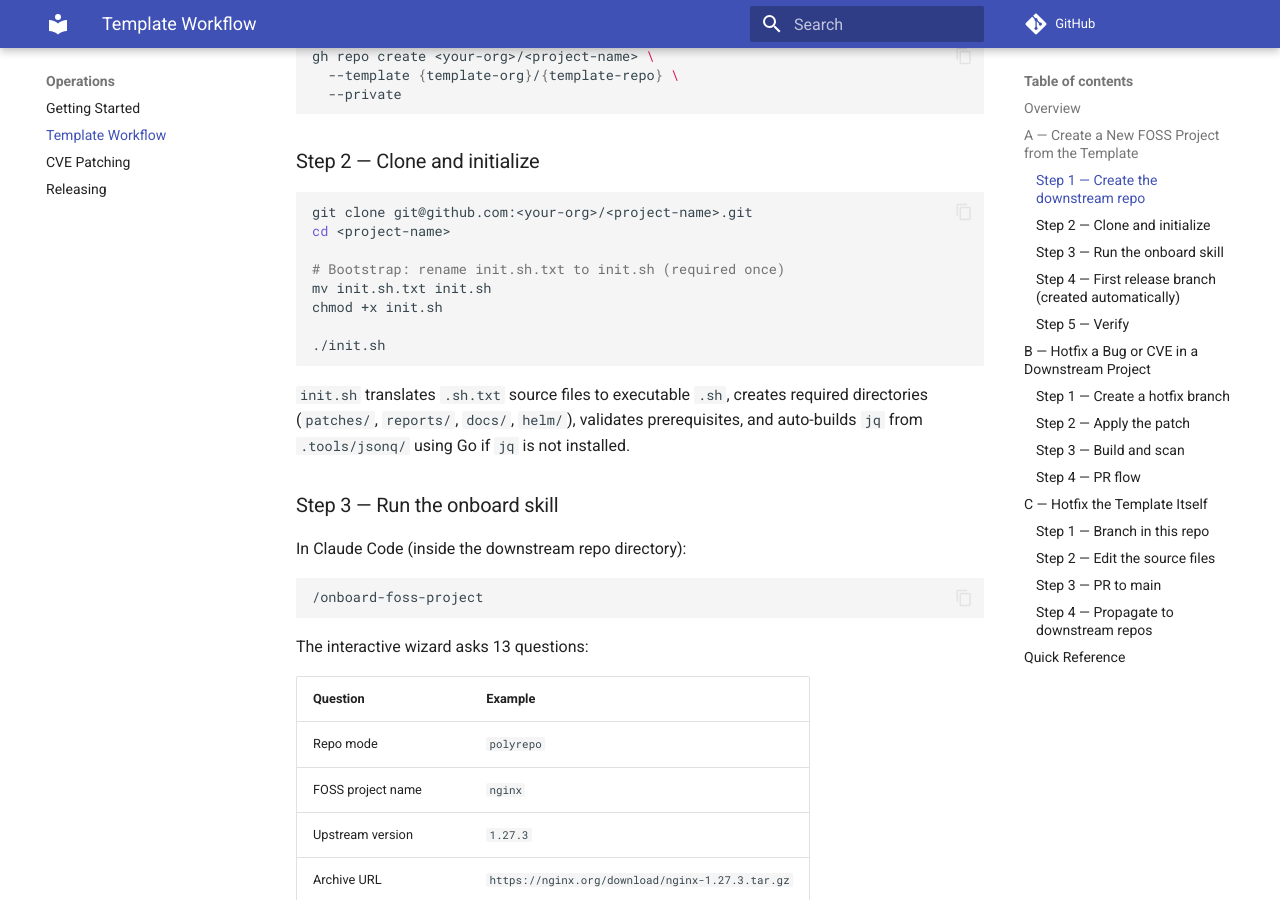
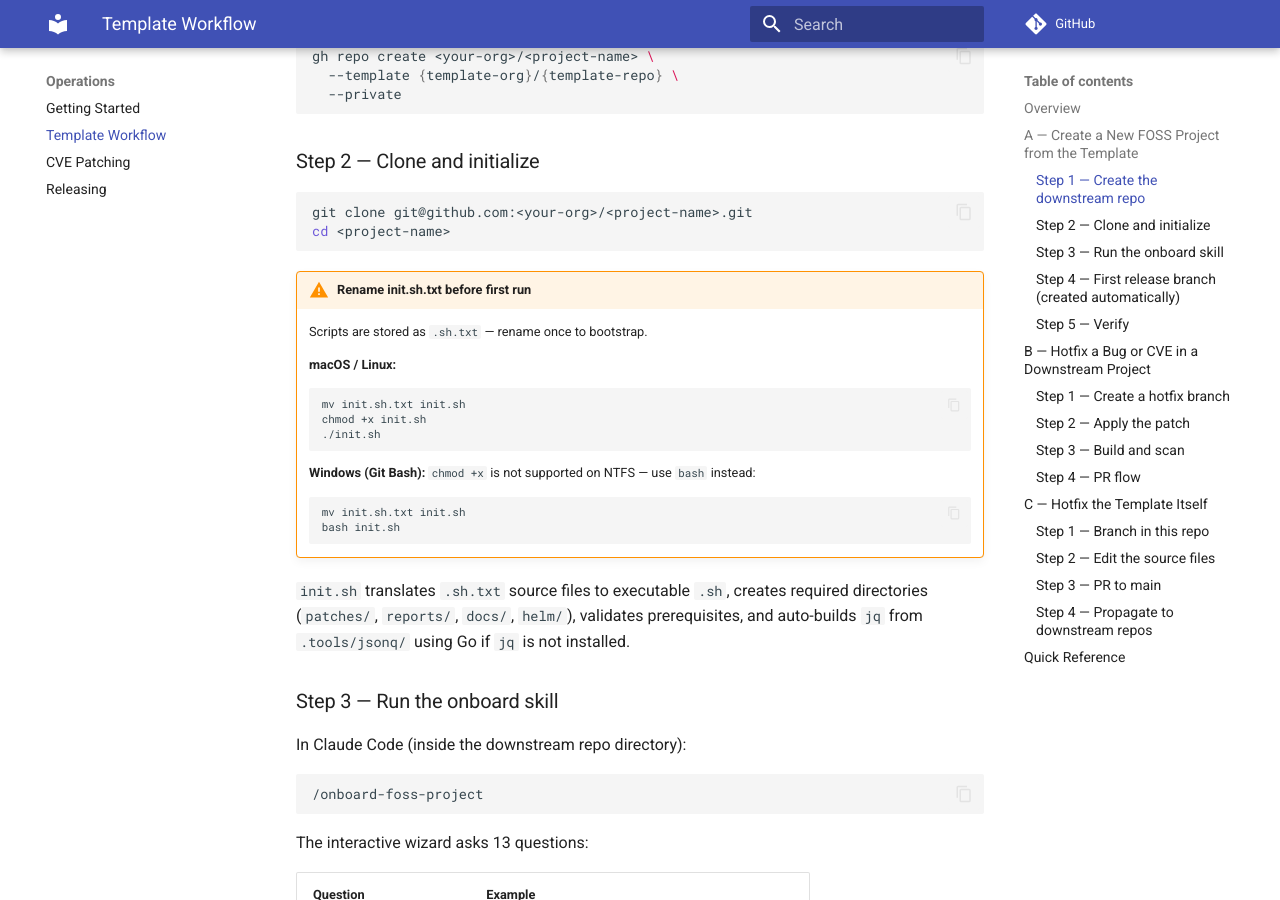
Before and after one commit to potkei/foss-ai-boilerplate-template, an MkDocs documentation site: the page built from docs/operations/template-workflow.md, in a window 1280 px wide and 900 px high, scrolled down 1301 px. Built offline with MkDocs 1.6.1 and Material for MkDocs 9.7.7, drawn with Linux system fonts in a browser that asks for light colours; comment, search, counter and statistics services are not loaded; some of the changed text lies outside the part shown.

Commit message:
docs: add prominent rename warning for init.sh.txt with Windows guidance
- Add admonition blocks in getting-started, index, and template-workflow
  explaining the manual .sh.txt → .sh rename step before first run
- Split macOS/Linux vs Windows Git Bash instructions — chmod +x is not
  supported on NTFS; Windows users should use `bash init.sh` directly
- Expand Quick Reference table with OS-specific bootstrap commands

Co-Authored-By: Claude Sonnet 4.6 <noreply@anthropic.com>

````diff
--- a/docs/operations/template-workflow.md
+++ b/docs/operations/template-workflow.md
@@ -46,13 +46,23 @@ graph TD
 ```bash
 git clone git@github.com:<your-org>/<project-name>.git
 cd <project-name>
+```
 
-# Bootstrap: rename init.sh.txt to init.sh (required once)
-mv init.sh.txt init.sh
-chmod +x init.sh
+!!! warning "Rename init.sh.txt before first run"
+    Scripts are stored as `.sh.txt` — rename once to bootstrap.
 
-./init.sh
-```
+    **macOS / Linux:**
+    ```bash
+    mv init.sh.txt init.sh
+    chmod +x init.sh
+    ./init.sh
+    ```
+
+    **Windows (Git Bash):** `chmod +x` is not supported on NTFS — use `bash` instead:
+    ```bash
+    mv init.sh.txt init.sh
+    bash init.sh
+    ```
 
 `init.sh` translates `.sh.txt` source files to executable `.sh`, creates required directories (`patches/`, `reports/`, `docs/`, `helm/`), validates prerequisites, and auto-builds `jq` from `.tools/jsonq/` using Go if `jq` is not installed.
 
@@ -196,8 +206,10 @@ No release branch needed — the template has no versioned images.
 | Task | Command |
 |---|---|
 | Create downstream repo | `gh repo create <org>/<name> --template {template-org}/{template-repo}` |
-| Bootstrap init script | `mv init.sh.txt init.sh && chmod +x init.sh` |
-| First-run setup | `./init.sh` |
+| Bootstrap (macOS/Linux) | `mv init.sh.txt init.sh && chmod +x init.sh` |
+| Bootstrap (Windows Git Bash) | `mv init.sh.txt init.sh` |
+| First-run setup (macOS/Linux) | `./init.sh` |
+| First-run setup (Windows Git Bash) | `bash init.sh` |
 | Onboard FOSS project | `/onboard-foss-project` |
 | Build (source) | `./build.sh` or `make build` |
 | Security scan | `./build.sh --scan` or `make scan` |
````
Also changed, not shown: docs/index.md (+7 -4 lines), docs/operations/getting-started.md (+17 -3 lines).
